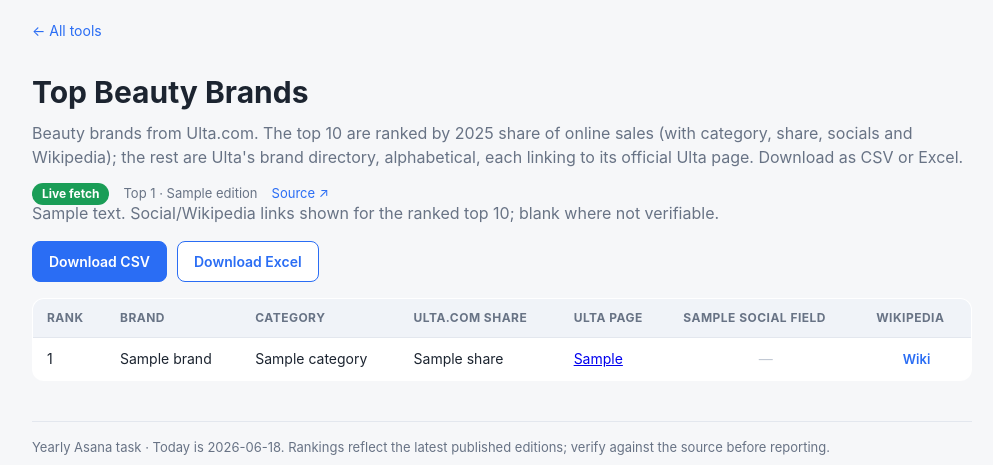
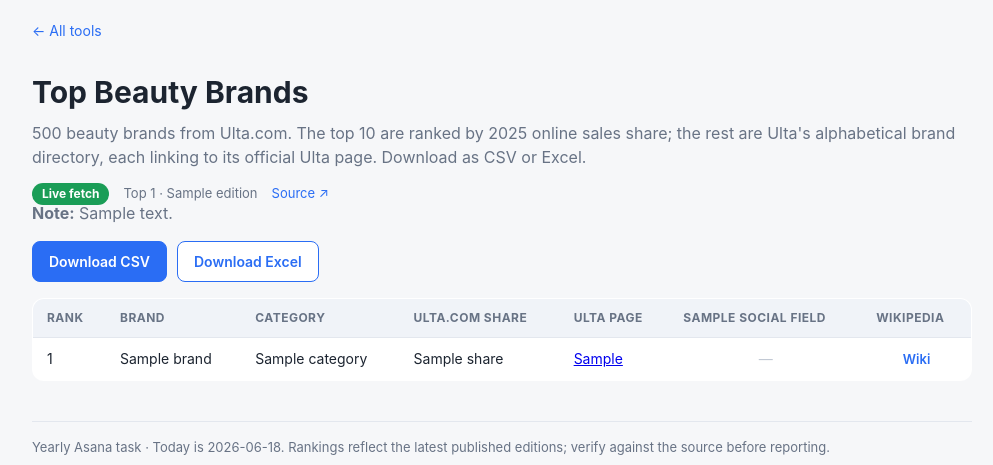
Before and after one commit to ramesh680/yearly-asana-task, a Flask app: template templates/beauty_brands.html in a window 1280 px wide. Shown: the part 59-524 px from the top of the page, without its empty margins (138-1131 px from the left). Run offline with Flask 3, Linux system fonts and the light colour scheme; the template is opened without the code that fills it: most values are stand-ins (such as "Sample title", 1, 10 or a date in 2020).

Commit message:
Update beauty brands description and note formatting

```diff
--- a/templates/beauty_brands.html
+++ b/templates/beauty_brands.html
@@ -5,16 +5,15 @@
 
   <section class="hero">
     <h1>Top Beauty Brands</h1>
-    <p class="lede">Beauty brands from Ulta.com. The top 10 are ranked by 2025 share of online sales (with category, share, socials and Wikipedia); the rest are Ulta's brand directory, alphabetical, each linking to its official Ulta page. Download as CSV or Excel.</p>
+    <p class="lede">500 beauty brands from Ulta.com. The top 10 are ranked by 2025 online sales share; the rest are Ulta's alphabetical brand directory, each linking to its official Ulta page. Download as CSV or Excel.</p>
   </section>
 
   <div class="meta-bar">
     <span class="badge {{ 'live' if meta.live else 'cached' }}">{{ 'Live fetch' if meta.live else 'Cached snapshot' }}</span>
     <span>Top {{ meta.count }} &middot; {{ meta.edition }}</span>
     <a href="{{ meta.url }}" target="_blank" rel="noopener">Source &#8599;</a>
-    {% if not meta.live %}<a href="{{ url_for('beauty_brands_view', live=1) }}">Try live refresh &#8635;</a>{% endif %}
   </div>
-  <p class="muted note">{{ meta.note }} Social/Wikipedia links shown for the ranked top 10; blank where not verifiable.</p>
+  <p class="muted note"><strong>Note:</strong> {{ meta.note }}</p>
 
   <div class="exports">
     <a class="btn" href="{{ url_for('beauty_brands_export', fmt='csv') }}">Download CSV</a>
```
